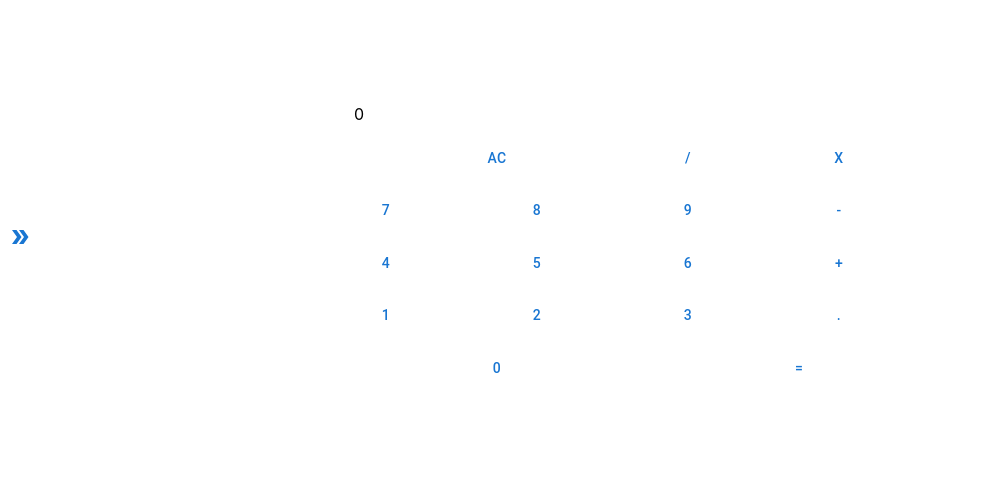
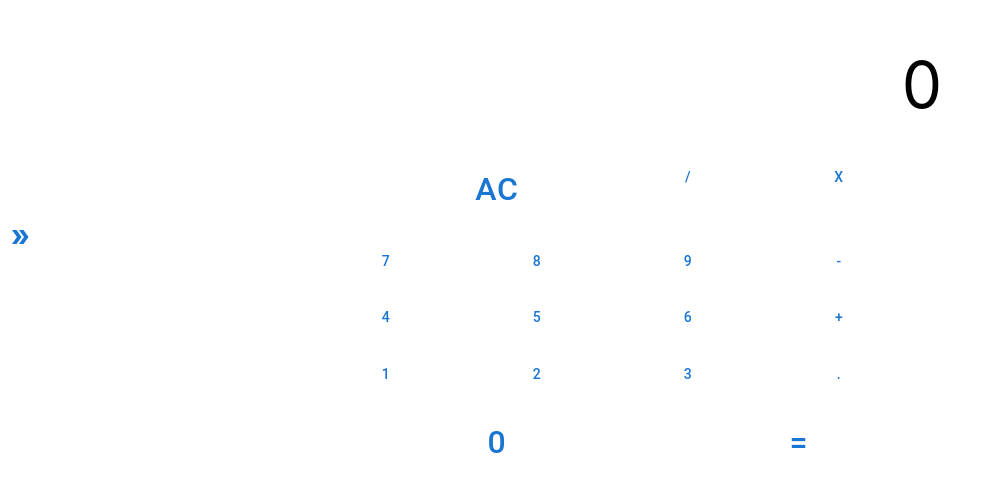
Before and after one commit to Dmnk28/calculator, a React (Create React App) app in the folder calc/: page / in a window 1280 px wide. Shown: the part 123-614 px from the top of the page, without its empty margins (0-990 px from the left). Built offline with nearby package versions, Linux system fonts and the light colour scheme.

Commit message:
Switched the order in the scss so the definitions for the buttons are more specific then the MUI-Standard-CSS

```diff
--- a/calc/src/styles/main.css
+++ b/calc/src/styles/main.css
@@ -1,3 +1,7 @@
+body {
+  font-size: 2em;
+}
+
 #calculator {
   min-height: 90vh;
   display: -webkit-box;
@@ -11,7 +15,26 @@
           align-items: center;
 }
 
-#clear, #zero, #equals {
+#calculator #display {
+  text-align: right;
+  font-size: 2em;
+  margin-bottom: 1rem;
+}
+
+#calculator #calc-display {
+  text-align: right;
+  min-height: 3rem;
+  color: #3f3e3e;
+  line-height: 1em;
+}
+
+#calculator #clear, #calculator #zero, #calculator #equals {
   width: 100%;
+  font-size: 1em;
+}
+
+#calculator .operator-btn, #calculator .number-btn {
+  width: 100%;
+  font-size: 1em;
 }
 /*# sourceMappingURL=main.css.map */
--- a/calc/src/styles/main.scss
+++ b/calc/src/styles/main.scss
@@ -1,14 +1,29 @@
-
+body {
+    font-size: 2em;
+}
 
 #calculator {
     min-height: 90vh;
     display: flex;
     justify-content: center;
     align-items: center;
+
+    #display {
+        text-align: right;
+        font-size: 2em;
+        margin-bottom: 1rem;
+    }
+
+    #calc-display {
+        text-align: right;
+        min-height: 3rem;
+        color: #3f3e3e;
+        line-height: 1em;
     }
 
     #clear {
         width: 100%;
+        font-size: 1em;
     }
 
     #zero {
@@ -18,3 +33,14 @@
     #equals {
         @extend #clear;
     }
+
+    .operator-btn {
+        width: 100%;
+        font-size: 1em;
+    }
+
+    .number-btn {
+        @extend .operator-btn;
+    }
+
+}
```
Also changed, not shown: 1 other file (tests, documents, lock files or other folders). Lines whose indentation alone changed are shown as unchanged.
